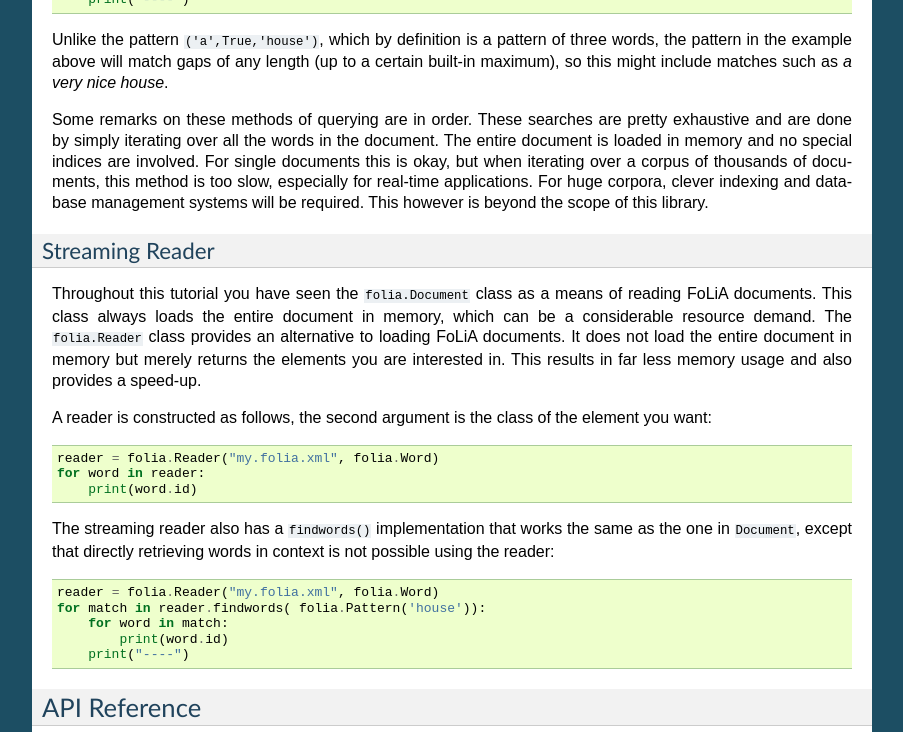
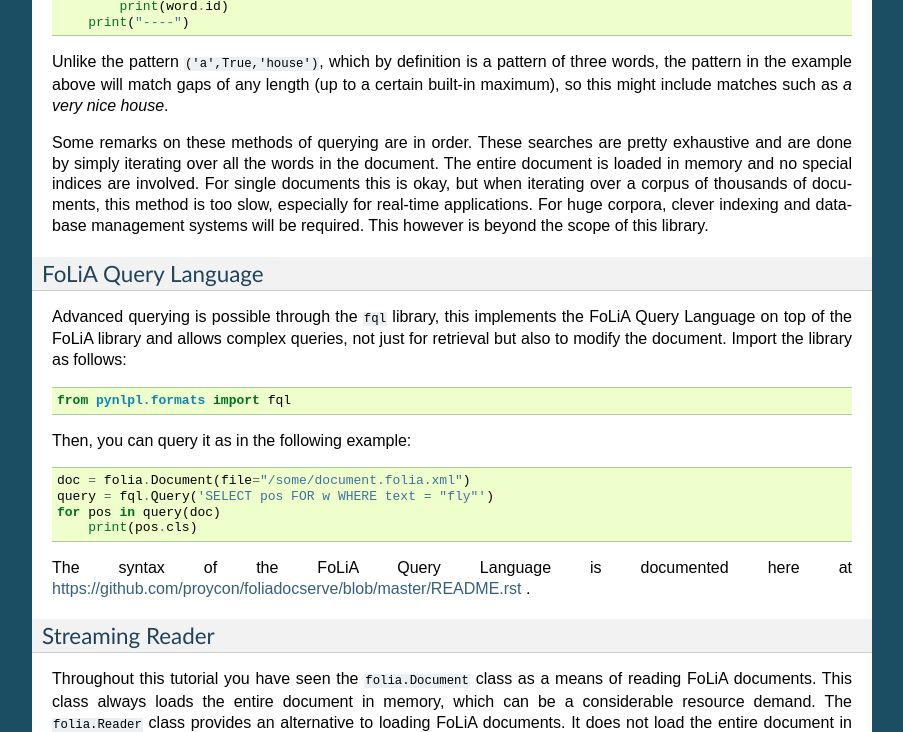
Before and after one commit to proycon/foliapy, a Sphinx documentation site: the page built from docs/folia.rst, in a window 1280 px wide and 900 px high, scrolled down 8980 px, cut to the strip 0-732 px from the top of the window. Shown: the whole strip, without its empty margins (198-1101 px from the left). Built offline with Sphinx 7.4.7, drawn with Linux system fonts in a browser that asks for light colours; the version number is read from the project's files by our own code; some of the changed text lies outside the part shown.

Commit message:
added FQL to documentation

```diff
--- a/docs/folia.rst
+++ b/docs/folia.rst
@@ -273,7 +273,9 @@ An example with a default annotator::
 
     doc.declare(folia.PosAnnotation, 'brown-tag-set', annotator='proycon', annotatortype=folia.AnnotatorType.MANUAL)
 
-Any additional sets for Part-of-Speech would have to be explicitly declared as well.
+Any additional sets for Part-of-Speech would have to be explicitly declared as
+well. To check if a particular annotation type and set is declared, use the
+``declared(Class, set)`` method.
 
 Adding structure
 -------------------------
@@ -545,6 +547,26 @@ thousands of documents, this method is too slow, especially for real-time
 applications. For huge corpora, clever indexing and database management systems
 will be required. This however is beyond the scope of this library.
 
+
+FoLiA Query Language
+-----------------------
+
+Advanced querying is possible through the ``fql`` library, this implements the
+FoLiA Query Language on top of the FoLiA library and allows complex queries,
+not just for retrieval but also to modify the document. Import the library as
+follows::
+
+    from pynlpl.formats import fql
+
+Then, you can query it as in the following example::
+
+    doc = folia.Document(file="/some/document.folia.xml")
+    query = fql.Query('SELECT pos FOR w WHERE text = "fly"')
+    for pos in query(doc)
+        print(pos.cls)
+
+The syntax of the FoLiA Query Language is documented here at https://github.com/proycon/foliadocserve/blob/master/README.rst .
+
 Streaming Reader
 -------------------
 
```
